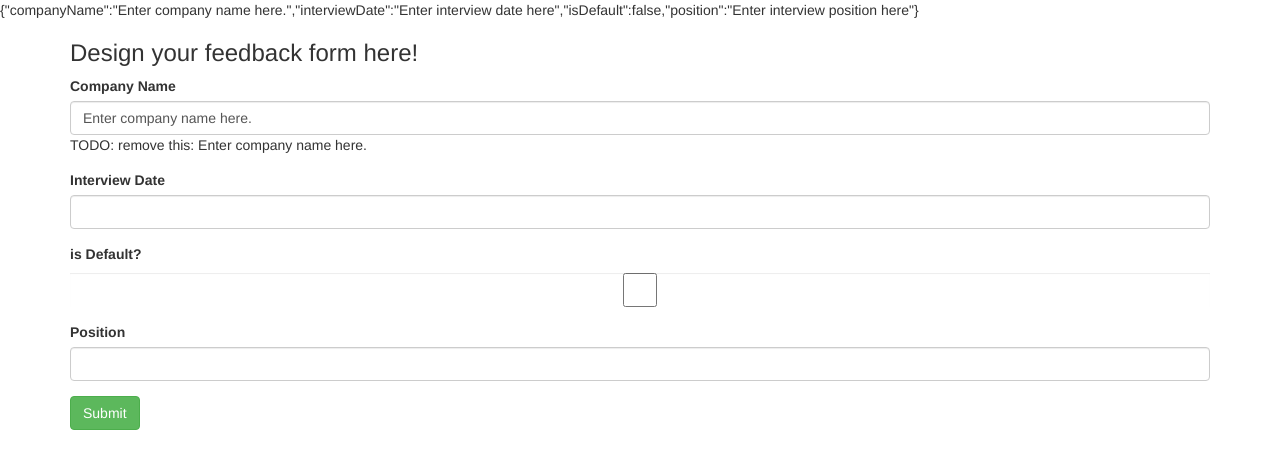
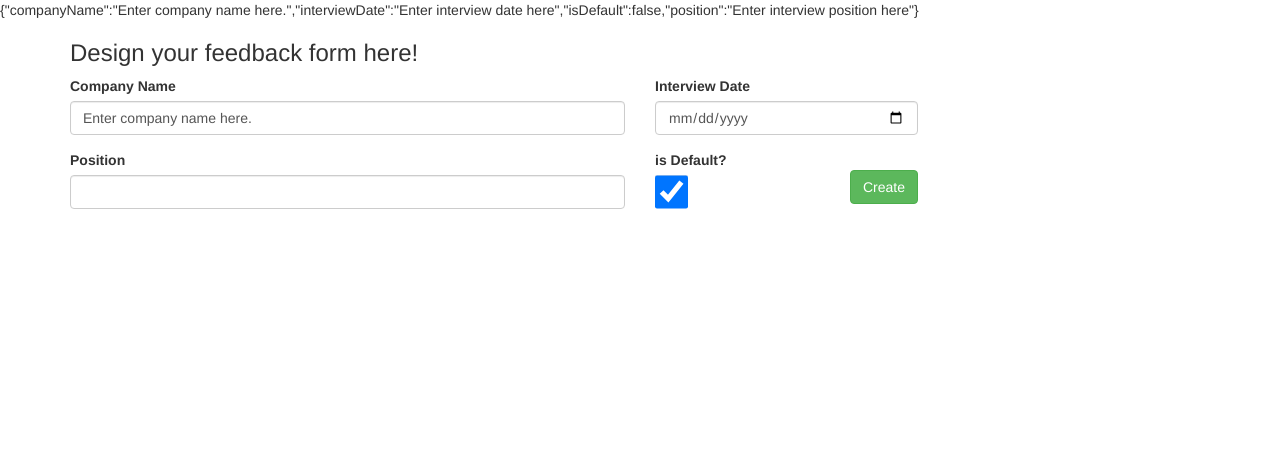
Before and after one commit to kulaganathan/feedback-ui, an Angular app: page / in a window 1280 px wide. Shown: the top 468 px of the page. Built offline with nearby package versions, Linux system fonts and the light colour scheme.

Commit message:
Changed the form to bootstrap form

```diff
--- a/src/app/questionnaire/questionnaire-form/questionnaire-form.component.css
+++ b/src/app/questionnaire/questionnaire-form/questionnaire-form.component.css
@@ -0,0 +1,5 @@
+#isDefault{
+    margin: 0px;
+    padding: 0px;
+    width: 20%;
+}
--- a/src/app/questionnaire/questionnaire-form/questionnaire-form.component.html
+++ b/src/app/questionnaire/questionnaire-form/questionnaire-form.component.html
@@ -1,27 +1,37 @@
 {{diagnostic}}
 
 <div id="questionnaire-form" class="container">
-    <h3>Design your feedback form here!</h3>
+    <div class="row">
+    <div class="col-md-12"><h3>Design your feedback form here!</h3></div>
+    </div>
+    <div class="row">
     <form #questionnaireForm="ngForm">
-        <div class="form-group">
+        <div class="form-row">
+            <div class="form-group col-md-6">
                 <label for="companyName">Company Name</label>
-            <input type="text" size="30" maxlength="30" class="form-control" id="companyName" name="companyName" [(ngModel)]="model.companyName" required>
-            TODO: remove this: {{model.companyName}}
+                <input type="text" size="30" maxlength="30" class="form-control" id="companyName" name="companyName"
+                    [(ngModel)]="model.companyName" required>
             </div>
-        <div class="form-group">
+            <div class="form-group col-md-3">
                 <label for="interviewDate">Interview Date </label>
-            <input type="text" size="15" maxlength="15" class="form-control" id="interviewDate" name="interviewDate" required>
+                <input type="date" size="15" maxlength="15" class="form-control input-group-date" id="interviewDate" name="interviewDate"
+                    required>
             </div>
-        <div class="form-group">
-            <label for="isDefault">is Default?</label>
-            <input type="checkbox" class="form-control" id="isDefault" name="isDefault" required>
         </div>
-        <div class="form-group">
+        <div class="form-row">
+            <div class="form-group col-md-6">
                 <label for="position">Position</label>
                 <input type="text" size="15" maxlength="15" class="form-control" id="position" name="position">
             </div>
-
-        <button type="submit" class="btn btn-success">Submit</button>
-
+            <div class="form-group col-md-2">
+                <label for="isDefault">is Default?</label>
+                <input type="checkbox" class="form-control" id="isDefault" name="isDefault" checked required>
+            </div>
+            <div class="form-group col-md-2">
+                <div><br/></div>
+                <button type="submit" class="btn btn-success">Create</button>
+            </div>
+        </div>
     </form>
     </div>
+</div>
```
Lines whose indentation alone changed are shown as unchanged.
